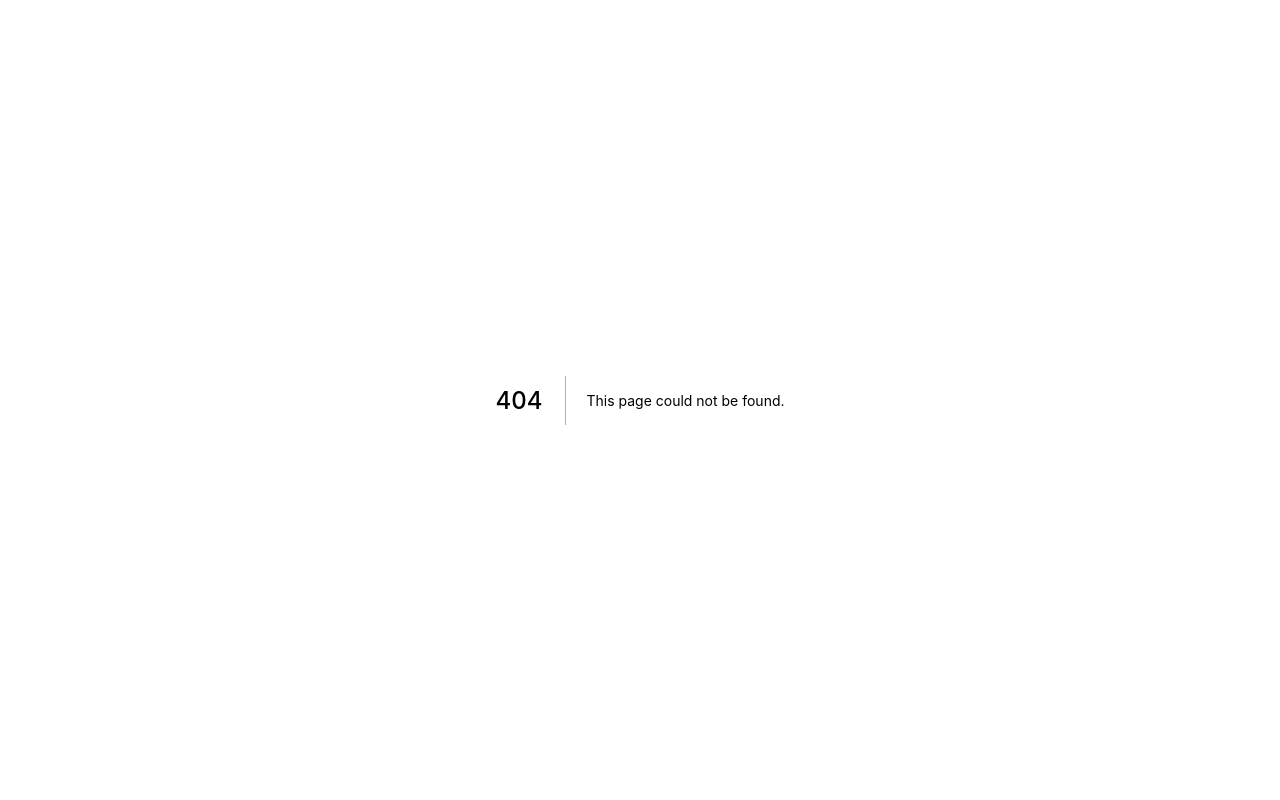
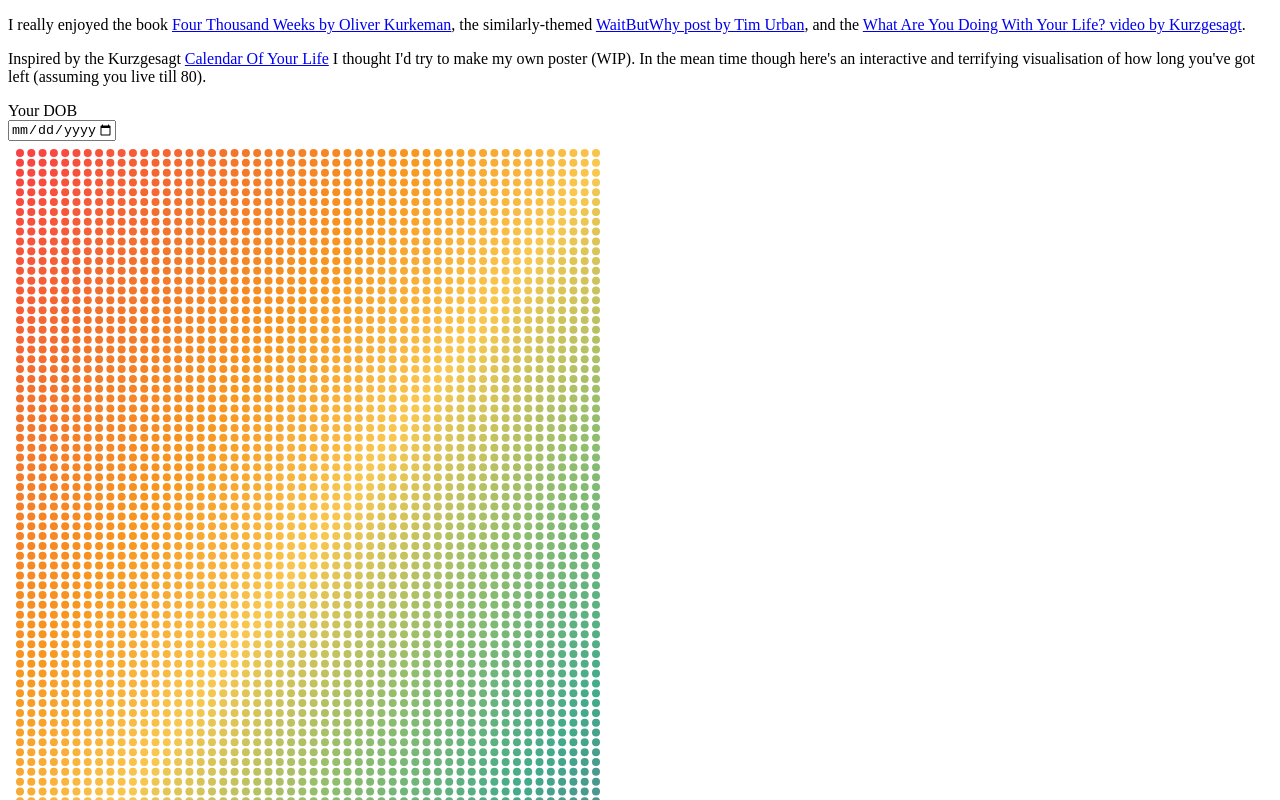
Before and after one commit to dgmp88/georgep.xyz, a Next.js app: page /blog/4k-weeks in a window 1280 px wide. Before the commit this address had no page. Shown: the top 800 px of the page. Built offline with nearby package versions, Linux system fonts and the light colour scheme.

Commit message:
Add 4k weeks blog post

```diff
--- /dev/null
+++ b/pages/blog/4k-weeks.mdx
@@ -0,0 +1,12 @@
+---
+title: 4,000 Weeks
+date: 2022/04/03
+---
+
+import { FourKWeeks } from './4k/4k.js';
+
+I really enjoyed the book [Four Thousand Weeks by Oliver Kurkeman](https://www.amazon.co.uk/Four-Thousand-Weeks-Time-How/dp/1847924018), the similarly-themed [WaitButWhy post by Tim Urban](https://waitbutwhy.com/2015/12/the-tail-end.html), and the [What Are You Doing With Your Life? video by Kurzgesagt](https://www.youtube.com/watch?v=JXeJANDKwDc).
+
+Inspired by the Kurzgesagt [Calendar Of Your Life](https://shop-eu.kurzgesagt.org/collections/posters/products/lifespan-calendar-poster?variant=39593533735101) I thought I'd try to make my own poster (WIP). In the mean time though here's an interactive and terrifying visualisation of how long you've got left (assuming you live till 80).
+
+<FourKWeeks></FourKWeeks>
--- /dev/null
+++ b/pages/blog/4k/4k.js
@@ -0,0 +1,121 @@
+import { colors, lerpColors, lerpPalette } from './colors.js';
+import { Component } from 'react';
+
+import _ from 'lodash';
+class FourKWeeks extends Component {
+  componentDidMount() {
+    var canvas = document.getElementById('canvas');
+    const w = 600;
+    const h = 800;
+
+    canvas.width = w;
+    canvas.height = h;
+
+    const palette = colors.coolorsROYGBIV;
+
+    const ctx = canvas.getContext('2d');
+
+    const lifeExpect = 80;
+
+    // Fill the background
+    ctx.fillStyle = 'white';
+    ctx.fillRect(0, 0, canvas.width, canvas.height);
+
+    function drawDots(frac) {
+      ctx.clearRect(0, 0, canvas.width, canvas.height);
+      let yN = lifeExpect;
+      let xN = 52;
+      let r = 4;
+      let m = 3 * r;
+      let xS = (w - m * 2) / (xN - 1);
+      let yS = (h - m * 2) / (yN - 1);
+      let idx = 1;
+      const tot = yN * xN;
+      let maybeFirstCircle = true;
+      if (frac == 0) {
+        maybeFirstCircle = false;
+      }
+      for (let y = 0; y < yN; y += 1) {
+        let y1 = y * yS + m;
+        for (let x = 0; x < xN; x += 1) {
+          let color = lerpPalette(palette, y / yN / 2 + x / xN / 2);
+
+          let x1 = x * xS + m;
+          let r_ = r;
+
+          let draw;
+          if (idx / tot < frac) {
+            draw = () => ctx.stroke();
+          } else {
+            if (maybeFirstCircle) {
+              r_ *= 0.5;
+              maybeFirstCircle = false;
+            }
+            draw = () => ctx.fill();
+          }
+
+          // Draw a circle
+          ctx.beginPath();
+          ctx.ellipse(x1, y1, r_, r_, 0, 0, Math.PI * 2);
+
+          ctx.fillStyle = color;
+          ctx.strokeStyle = color;
+          draw();
+          idx += 1;
+        }
+      }
+    }
+
+    drawDots(0);
+
+    let drawTimeout = 1000;
+    let drawTimer = null;
+
+    var dobInput = document.getElementById('dob');
+    function dateChange() {
+      let dob = new Date(dobInput.value);
+      let ageMs = new Date() - dob;
+      var millisecondsPerDay = 24 * 60 * 60 * 1000;
+
+      let ageYears = ageMs / millisecondsPerDay / 365.25;
+      let timeFrac = ageYears / lifeExpect;
+      if ((timeFrac > 0) & (timeFrac < 1)) {
+        clearTimeout(drawTimer);
+        drawTimer = setTimeout(() => {
+          drawDots(timeFrac);
+        }, drawTimeout);
+      }
+    }
+
+    dobInput.addEventListener('change', dateChange);
+
+    // setTimeout(() => {
+    //   dobInput.value = '2000-01-01';
+    //   dateChange();
+    // });
+  }
+  render() {
+    return (
+      <div id="app" className="m-5">
+        <div className="flex">
+          <div className="w-1/4"></div>
+          <div className="w-1/4">Your DOB</div>
+          <div className="w-1/4">
+            <input
+              type="date"
+              id="dob"
+              name="trip-start"
+              min="1900-01-01"
+              max="2020-12-31"
+            />
+          </div>
+        </div>
+        <div>
+          <canvas id="canvas" className="m-auto"></canvas>
+        </div>
+      </div>
+    );
+  }
+}
+
+export { FourKWeeks };
--- /dev/null
+++ b/pages/blog/4k/colors.js
@@ -0,0 +1,128 @@
+const colors = {
+  // https://www.colourlovers.com/palette/848743/(_%E2%80%9D_)
+
+  sugar: "#490A3D,#BD1550,#E97F02,#F8CA00,#8A9B0F,#490A3D,#BD1550,#E97F02",
+
+  //https://www.colourlovers.com/palette/1534867/Magic_Forest
+  magic_forest:
+    "#014152,#0C7871,#219C85,#48A882,#76B07A,#014152,#0C7871,#219C85",
+
+  //https://www.colourlovers.com/palette/1239681/Galaxy_glow
+  galaxy: "#4CA5A9,#46727F,#414A6D,#383158,#1C1925,#4CA5A9,#46727F,#414A6D",
+
+  // https://www.colourlovers.com/palette/2937476/Galaxies_in_a_Jar
+  galaxy2: "#20345B,#C4365B,#E66E6C,#E9B08C,#F1E4A8,#20345B,#C4365B,#E66E6C",
+
+  // https://coolors.co/palette/001219-005f73-0a9396-94d2bd-e9d8a6-ee9b00-ca6702-bb3e03-ae2012-9b2226
+  coolors1: [
+    "001219",
+    "005f73",
+    "0a9396",
+    "94d2bd",
+    "e9d8a6",
+    "ee9b00",
+    "ca6702",
+    "bb3e03",
+    "ae2012",
+    "9b2226",
+  ],
+
+  // https://coolors.co/palette/d9ed92-b5e48c-99d98c-76c893-52b69a-34a0a4-168aad-1a759f-1e6091-184e77
+  coolors2: [
+    "99d98c",
+    "76c893",
+    "52b69a",
+    "34a0a4",
+    "168aad",
+    "1a759f",
+    "1e6091",
+    "184e77",
+  ],
+
+  // https://coolors.co/f94144-f3722c-f8961e-f9c74f-90be6d-43aa8b-577590
+  coolorsROYGBIV: [
+    "f94144",
+    "f3722c",
+    "f8961e",
+    "f9c74f",
+    "90be6d",
+    "43aa8b",
+    "577590",
+  ],
+};
+function hexToRGBA(hex, alpha) {
+  if (typeof hex !== "string") {
+    return;
+  }
+  var r = parseInt(hex.slice(1, 3), 16),
+    g = parseInt(hex.slice(3, 5), 16),
+    b = parseInt(hex.slice(5, 7), 16);
+
+  if (alpha) {
+    return "rgba(" + r + ", " + g + ", " + b + ", " + alpha + ")";
+  } else {
+    return "rgb(" + r + ", " + g + ", " + b + ")";
+  }
+}
+
+function hexToParts(hex) {
+  var col = {
+    r: parseInt(hex.slice(1, 3), 16),
+    g: parseInt(hex.slice(3, 5), 16),
+    b: parseInt(hex.slice(5, 7), 16),
+  };
+
+  return col;
+}
+
+function lerpColors(c1, c2, amount) {
+  c1 = hexToParts(c1);
+  c2 = hexToParts(c2);
+
+  let r = c1.r - (c1.r - c2.r) * amount;
+  let g = c1.g - (c1.g - c2.g) * amount;
+  let b = c1.b - (c1.b - c2.b) * amount;
+
+  r = Math.round(r);
+  g = Math.round(g);
+  b = Math.round(b);
+
+  return `rgb(${r},${g},${b})`;
+}
+
+function lerpNSteps(c1, c2, n) {
+  let cols = [];
+  for (let i = 0; i < n; i++) {
+    let frac = i / (n - 1);
+    cols.push(lerpColors(c1, c2, frac));
+  }
+  return cols;
+}
+
+function lerpPalette(palette, amount) {
+  const n = palette.length;
+  if (amount === 1) {
+    // As we don't have a next color, lazy hack
+    amount -= 0.00001;
+  }
+  const c1Idx = Math.floor(amount * (n - 1));
+  const c2Idx = c1Idx + 1;
+  const c1 = palette[c1Idx];
+  const c2 = palette[c2Idx];
+  const gaps = 1 / (n - 1);
+  const cAmount = (amount % gaps) / gaps;
+
+  return lerpColors(c1, c2, cAmount);
+}
+
+for (const [key, value] of Object.entries(colors)) {
+  if (typeof value === "string") {
+    // colorlovers
+    colors[key] = value.split(",");
+  } else if (typeof value === "object") {
+    // coolors
+    colors[key] = value.map((x) => "#" + x);
+  }
+}
+
+export { colors, hexToRGBA, lerpColors, lerpNSteps, lerpPalette };
```
